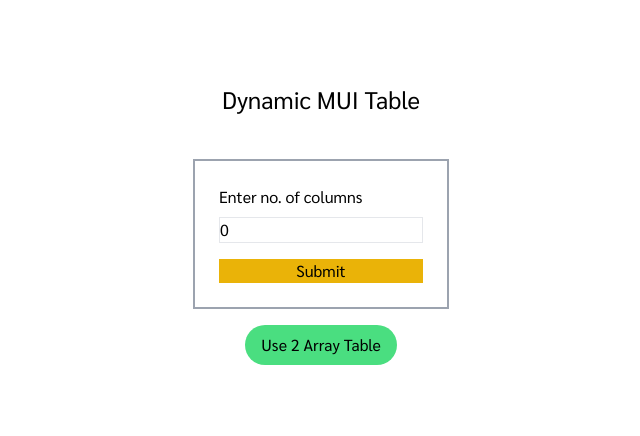
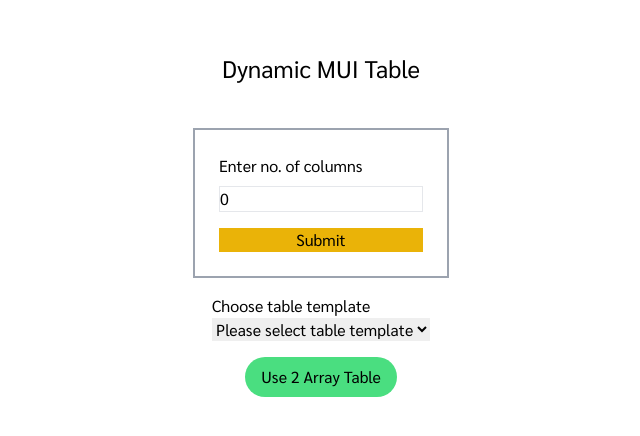
Before and after one commit to Kantavit/dynamic-table-mui, a Next.js app: page /dynamic in a window 1280 px wide. Shown: the part 176-612 px from the top of the page, without its empty margins (319-959 px from the left). Built offline with nearby package versions, Linux system fonts and the light colour scheme.

Commit message:
feat: save table template to dropdown select

```diff
--- a/src/app/dynamic/page.tsx
+++ b/src/app/dynamic/page.tsx
@@ -3,11 +3,13 @@
 import React, { useState } from 'react'
 import CreateTableForm from '@/components/Table/CreateTableForm';
 import { MuiTableDynamic } from '@/components/Table/MuiTableDynamic';
+import ChooseTemplate from '@/components/Table/ChooseTemplate';
 import { useRouter } from 'next/navigation';
 
 export default function DynamicPage(){
     const router = useRouter();
-    const [colNo, setColNo] = useState(0);
+    const [colNo, setColNo] = useState<number>(0);
+    const [template, setTemplate] = useState<string[][]>([])
 
   return (
     <div className="flex min-h-screen flex-col items-center justify-center mx-auto px-24 space-y-4 mb-5">
@@ -16,8 +18,9 @@ export default function DynamicPage(){
         <CreateTableForm setColNo={setColNo} />
       </div>
       {colNo > 0 && (
-        <MuiTableDynamic colNo={colNo} />
-        )}
+        <MuiTableDynamic colNo={colNo} setTemplate={setTemplate}/>
+      )}
+      <ChooseTemplate template={template}/>
       <button className='mt-5 py-2 px-4 rounded-full bg-green-400' type='button' onClick={() => router.push("/")}>Use 2 Array Table</button>
     </div>
   )
--- /dev/null
+++ b/src/components/Table/ChooseTemplate.tsx
@@ -0,0 +1,18 @@
+import React from 'react'
+
+export const ChooseTemplate = ({template}: {template:string[][]}) => {
+  return (
+    // label select option
+    <div className='flex flex-col'>
+      <label htmlFor="template-select">Choose table template</label>
+      <select name="template" id="template-select">
+        <option value="">Please select table template</option>
+        {template.map((temp, index) =>
+          <option key={index} value={temp}>Template {index+1}</option>
+        )}
+      </select>
+    </div>
+  )
+}
+
+export default ChooseTemplate
--- a/src/components/Table/MuiTableDynamic.tsx
+++ b/src/components/Table/MuiTableDynamic.tsx
@@ -7,31 +7,20 @@ import TableHead from '@mui/material/TableHead';
 import TableRow from '@mui/material/TableRow';
 import Paper from '@mui/material/Paper';
 import { DeleteColumn, DeleteRow, ColumnData, RowData, AddRow, AddColumn } from './TableMutation';
+import SaveTemplate from '@/components/Table/SaveTemplate';
 
-export const MuiTableDynamic = ({colNo}: {colNo: number}) => {
+export const MuiTableDynamic = (
+    {
+        colNo,
+        setTemplate
+    }: {
+        colNo: number,
+        setTemplate: React.Dispatch<React.SetStateAction<string[][]>>
+    }) => {
+
   const [columns, setColumns] = useState<string[]>([]);
   const [rowsData, setRowsData] = useState<string[][]>([]);
   const [readOnly, setReadOnly] = useState<boolean>(true);
-
-//   const exportToJson = () => {
-//     const data = [];
-
-//     rowsData.map((row, index) => {
-//       const obj = { sno: index + 1 };
-//       columns.map((col, i) => {
-//         obj[col] = row[i];
-//       });
-//       data.push(obj);
-//     });
-
-//     const fileData = JSON.stringify(data);
-//     const blob = new Blob([fileData], { type: "text/plain" });
-//     const url = URL.createObjectURL(blob);
-//     const link = document.createElement("a");
-//     link.download = `data.json`;
-//     link.href = url;
-//     link.click();
-//   };
 
   useEffect(() => {
     if (columns.length < colNo) {
@@ -43,20 +32,13 @@ export const MuiTableDynamic = ({colNo}: {colNo: number}) => {
 
   return (
     <div>
-      <div className="mt-5 mb-5 flex flex-col">
+      <div className="my-5 flex flex-col">
         <div className="flex ml-auto mr-16">
           <span>Columns: {columns.length} </span> &nbsp;&nbsp;
           <span>Rows: {rowsData.length} </span>&nbsp;&nbsp;
           {AddRow(columns, setRowsData)}
           &nbsp;&nbsp;
           {AddColumn(columns, setColumns, setRowsData)}
-
-          {/* &nbsp;&nbsp; */}
-          {/* <button type="button" onClick={exportToJson} >
-            Save as JSON
-          </button>
-          &nbsp;&nbsp; */}
-          {/* <ExportToExcel columns={columns} rowsData={rowsData} /> */}
         </div>
       </div>
 
@@ -119,6 +101,8 @@ export const MuiTableDynamic = ({colNo}: {colNo: number}) => {
             </>
         </div>
       </div>
+
+      <SaveTemplate columns={columns} setTemplate={setTemplate}/>
     </div>
   );
 };
--- /dev/null
+++ b/src/components/Table/SaveTemplate.tsx
@@ -0,0 +1,24 @@
+import React from 'react'
+
+export const SaveTemplate = (
+  {
+    columns,
+    setTemplate
+  }: {
+    columns:string[],
+    setTemplate: React.Dispatch<React.SetStateAction<string[][]>>
+  }) => {
+
+  const handleChange = (columnsData: string[]) => {
+    // setTemplate(columnsData);
+    setTemplate((prevTemplate) => [...prevTemplate, columnsData]);
+  }
+
+  return (
+    <div className='flex justify-center m-2 p-1'>
+      <button type='button' onClick={() => handleChange(columns)} className='bg-blue-300 rounded-md p-1 text-white'>SaveTemplate</button>
+    </div>
+  )
+}
+
+export default SaveTemplate
--- a/src/components/Table/TableMutation.tsx
+++ b/src/components/Table/TableMutation.tsx
@@ -74,7 +74,7 @@ export const RowData = (index: number, data: string[], rowsData: string[][], set
 
 export const ColumnData = (index: number, columns: string[], readOnly: boolean, setColumns: React.Dispatch<React.SetStateAction<string[]>>, setReadOnly: React.Dispatch<React.SetStateAction<boolean>>) => {
   const handleChange = (e: any) => {
-    setColumns(columns.map((coln, id) => id === index ? e.target.value : coln))
+    setColumns(columns.map((coln, id) => id === index ? e : coln))
   }
 
   return (
```
